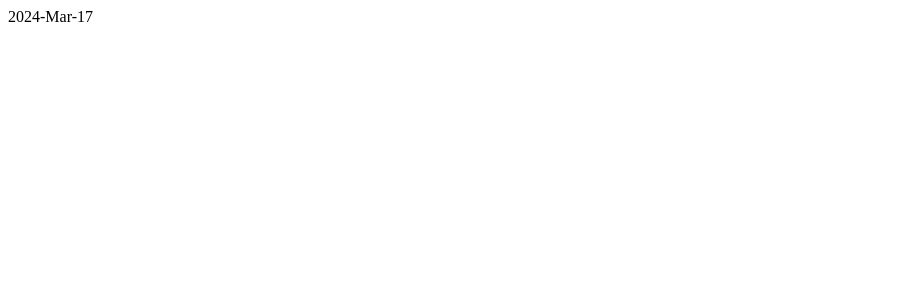
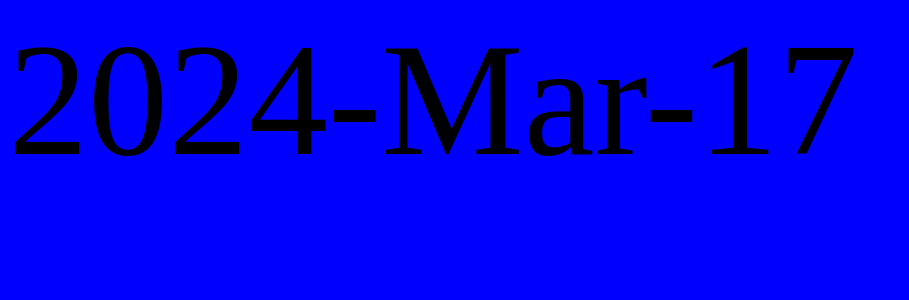
Before and after one commit to Yitingx531/translation, a React app: page / in a window 1280 px wide. Shown: the top 300 px of the page, without its empty margins (0-909 px from the left). Built offline with nearby package versions, Linux system fonts and the light colour scheme.

Commit message:
add config for sass

```diff
--- /dev/null
+++ b/declaration.d.ts
@@ -0,0 +1,5 @@
+
+declare module '*.png' {
+    const value: any;
+    export default value;
+};
--- a/package.json
+++ b/package.json
@@ -15,6 +15,8 @@
   "devDependencies": {
     "css-loader": "^6.10.0",
     "nodemon": "^3.1.0",
+    "sass": "^1.72.0",
+    "sass-loader": "^14.1.1",
     "style-loader": "^3.3.4",
     "ts-loader": "^9.5.1",
     "typescript": "^5.4.2",
@@ -27,6 +29,7 @@
     "@types/react-dom": "^18.2.21",
     "express": "^4.18.3",
     "html-webpack-plugin": "^5.6.0",
+    "loader": "^2.1.1",
     "pg": "^8.11.3",
     "react": "^18.2.0",
     "react-dom": "^18.2.0"
--- a/src/index.js
+++ b/src/index.js
@@ -6,5 +6,6 @@ Object.defineProperty(exports, "__esModule", { value: true });
 const jsx_runtime_1 = require("react/jsx-runtime");
 const App_1 = __importDefault(require("./components/App"));
 const client_1 = require("react-dom/client");
+require("./static/styles.scss");
 const root = (0, client_1.createRoot)(document.getElementById('root'));
 root.render((0, jsx_runtime_1.jsx)(App_1.default, {}));
--- a/src/index.tsx
+++ b/src/index.tsx
@@ -1,7 +1,7 @@
 import React from "react";
 import App from "./components/App";
 import { createRoot } from "react-dom/client";
-
+import "./static/styles.scss";
 
 const root = createRoot(document.getElementById('root')!);
 root.render(<App />);
--- /dev/null
+++ b/src/static/styles.scss
@@ -0,0 +1,4 @@
+body{
+    background-color: blue;
+    font-size: 10rem;
+}
--- a/webpack.config.js
+++ b/webpack.config.js
@@ -36,8 +36,8 @@ module.exports = {
             use: 'ts-loader',
           },
           {
-            test: /\.css$/i,
-            use: ["style-loader", "css-loader"],
+            test: /\.scss$/i,
+            use: ["style-loader", "css-loader", "sass-loader"],
           },
           {
             test: /\.(png|jpg|jpeg|gif)$/i,
@@ -46,6 +46,6 @@ module.exports = {
         ],
       },
       resolve: {
-        extensions: ['.tsx', '.ts', '.jsx', '.js', '...', '.css'],
+        extensions: ['.tsx', '.ts', '.jsx', '.js', '...', '.scss'],
       },
 }
```
Also changed, not shown: tsconfig.json (+3 -4 lines), 1 other file (tests, documents, lock files or other folders).
